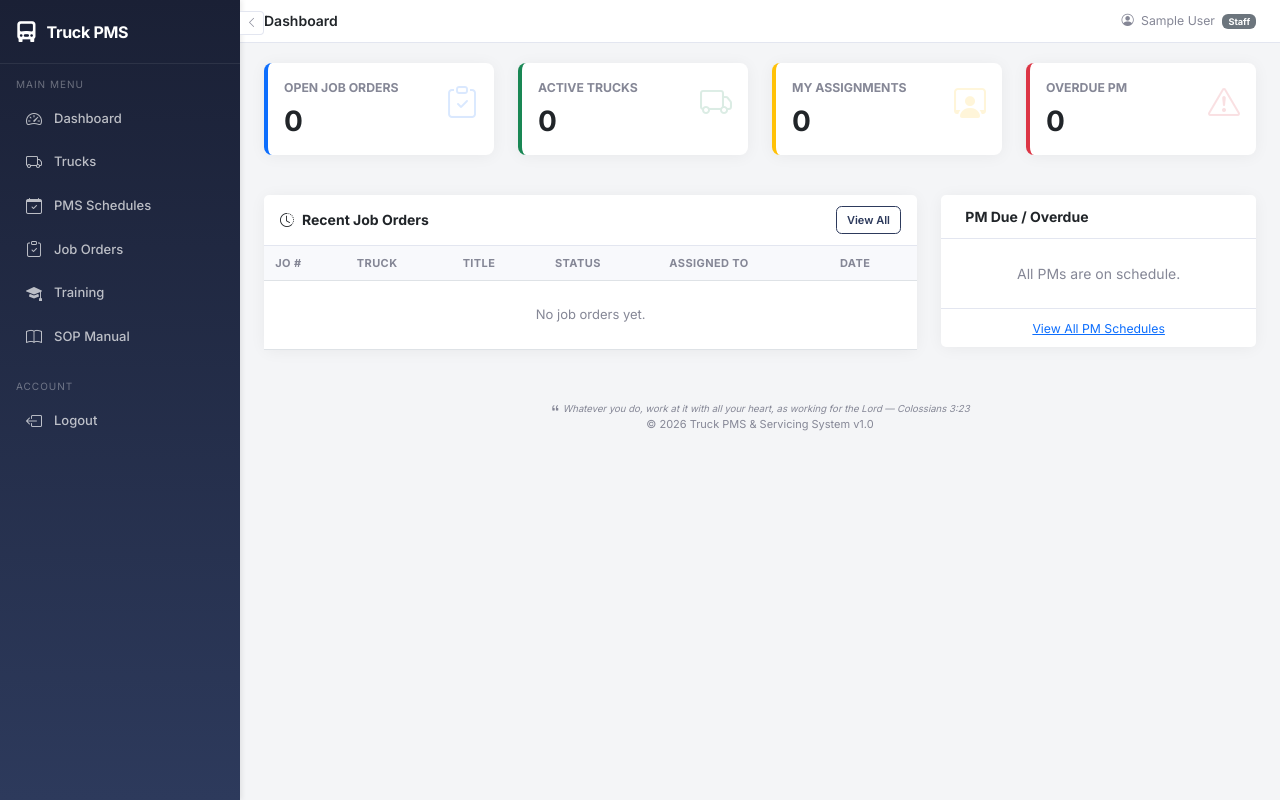
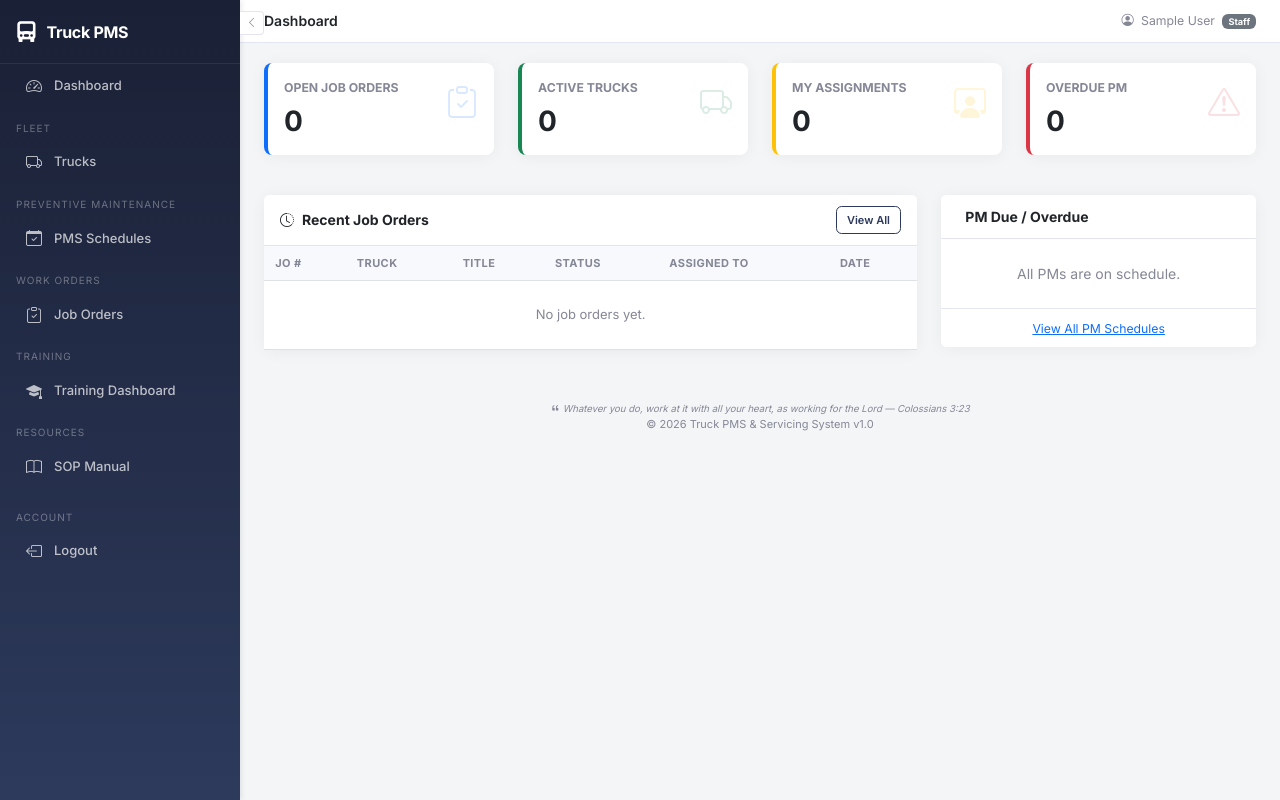
Before and after one commit to WinefredoSailes/stmiet-truckpmsmanagement, a Django app: page /accounts/ in a window 1280 px wide. Run offline with Django 5.2, Linux system fonts and the light colour scheme; the visitor is signed in with stand-in values (Sample User, id 1); data comes from the database, SQL or seed files in the repository; data that the repository does not hold is empty.

Commit message:
refactor: reorganize sidebar into grouped sections by role

```diff
--- a/truck_pms/core/context_processors.py
+++ b/truck_pms/core/context_processors.py
@@ -12,49 +12,52 @@ def sidebar_menu(request):
     is_contractor_user = role == User.Role.CONTRACTOR
     is_trainee = role == User.Role.TRAINEE
 
-    menu = [
-        {'label': 'Dashboard', 'url': 'accounts:dashboard', 'icon': 'bi-speedometer2'},
-    ]
+    # ── Overview ──
+    menu.append({'label': 'Dashboard', 'url': 'accounts:dashboard', 'icon': 'bi-speedometer2'})
+    menu.append({'heading': 'Fleet'})
     menu.append({'label': 'Trucks', 'url': 'trucks:list', 'icon': 'bi-truck'})
 
     if is_staff_or_above:
+        menu.append({'heading': 'Preventive Maintenance'})
         menu.append({'label': 'PMS Schedules', 'url': 'pms:schedule_list', 'icon': 'bi-calendar-check'})
+        if is_admin:
+            menu.append({'label': 'PM Categories', 'url': 'pms:category_list', 'icon': 'bi-tags'})
+            menu.append({'label': 'PM Templates', 'url': 'pms:template_list', 'icon': 'bi-list-task'})
+
+    if not is_trainee:
+        menu.append({'heading': 'Work Orders'})
+        menu.append({'label': 'Job Orders', 'url': 'joborders:list', 'icon': 'bi-clipboard-check'})
+        if is_mechanic or is_contractor_user:
+            menu.append({'label': 'My Assignments', 'url': 'joborders:my_assignments', 'icon': 'bi-person-workspace'})
 
     if is_admin:
-        menu.append({'label': 'PM Categories', 'url': 'pms:category_list', 'icon': 'bi-tags'})
-        menu.append({'label': 'PM Templates', 'url': 'pms:template_list', 'icon': 'bi-list-task'})
-
-    menu.append({'label': 'Job Orders', 'url': 'joborders:list', 'icon': 'bi-clipboard-check'})
-
-    if is_mechanic or is_contractor_user:
-        menu.append({'label': 'My Assignments', 'url': 'joborders:my_assignments', 'icon': 'bi-person-workspace'})
-
-    if is_admin:
+        menu.append({'heading': 'Service & Contractors'})
         menu.append({'label': 'Service Ledger', 'url': 'service_log:full_ledger', 'icon': 'bi-journal-text'})
         menu.append({'label': 'Contractors', 'url': 'contractors:list', 'icon': 'bi-building'})
+
+        menu.append({'heading': 'Analytics'})
         menu.append({'label': 'KPI Reports', 'url': 'kpi:mechanic', 'icon': 'bi-graph-up'})
         menu.append({'label': 'Trainee KPIs', 'url': 'kpi:trainee', 'icon': 'bi-mortarboard'})
         menu.append({'label': 'Predictive Analytics', 'url': 'kpi:predictive', 'icon': 'bi-graph-up-arrow'})
 
+    if is_staff_or_above or is_trainee:
+        menu.append({'heading': 'Training'})
+        if is_trainee:
+            menu.append({'label': 'My Training', 'url': 'training:dashboard', 'icon': 'bi-mortarboard-fill'})
+            menu.append({'label': 'My KPIs', 'url': 'kpi:trainee', 'icon': 'bi-graph-up'})
+            menu.append({'label': 'Holidays', 'url': 'training:holiday_list', 'icon': 'bi-calendar-event'})
+        if is_staff_or_above:
+            menu.append({'label': 'Training Dashboard', 'url': 'training:dashboard', 'icon': 'bi-mortarboard-fill'})
+            if is_admin:
+                menu.append({'label': 'Assign Training', 'url': 'training:assign', 'icon': 'bi-person-plus'})
+                menu.append({'label': 'Manage Holidays', 'url': 'training:holiday_list', 'icon': 'bi-calendar-event'})
+
     if role == User.Role.SUPER_ADMIN:
+        menu.append({'heading': 'Administration'})
         menu.append({'label': 'User Management', 'url': 'accounts:user_list', 'icon': 'bi-people'})
 
-    if is_trainee:
-        menu.append({'label': 'Training', 'url': 'training:dashboard', 'icon': 'bi-mortarboard-fill'})
-        menu.append({'label': 'My KPIs', 'url': 'kpi:trainee', 'icon': 'bi-graph-up'})
-        menu.append({'label': 'Holidays', 'url': 'training:holiday_list', 'icon': 'bi-calendar-event'})
-
-    if is_staff_or_above:
-        menu.append({'label': 'Training', 'url': 'training:dashboard', 'icon': 'bi-mortarboard-fill'})
-
-    if is_admin:
-        menu.append({'label': 'Assign Training', 'url': 'training:assign', 'icon': 'bi-person-plus'})
-        menu.append({'label': 'Manage Holidays', 'url': 'training:holiday_list', 'icon': 'bi-calendar-event'})
-
-    if is_trainee:
-        menu = [m for m in menu if m['label'] != 'Job Orders']
-
     # SOP Manual — visible to all authenticated roles
+    menu.append({'heading': 'Resources'})
     menu.append({'label': 'SOP Manual', 'url': 'sop:download_page', 'icon': 'bi-book'})
 
     return {'sidebar_menu': menu}
--- a/truck_pms/core/templates/core/base.html
+++ b/truck_pms/core/templates/core/base.html
@@ -25,8 +25,10 @@
         <span>Truck PMS</span>
     </div>
     <ul class="nav flex-column">
-        <li class="sidebar-heading">Main Menu</li>
         {% for item in sidebar_menu %}
+        {% if item.heading %}
+        <li class="sidebar-heading">{{ item.heading }}</li>
+        {% else %}
         <li class="nav-item">
             <a class="nav-link {% if request.path == item.url %}active{% endif %}"
                href="{% url item.url %}">
@@ -34,6 +36,7 @@
                 <span>{{ item.label }}</span>
             </a>
         </li>
+        {% endif %}
         {% endfor %}
         <li class="sidebar-heading mt-2">Account</li>
         <li class="nav-item">
```
